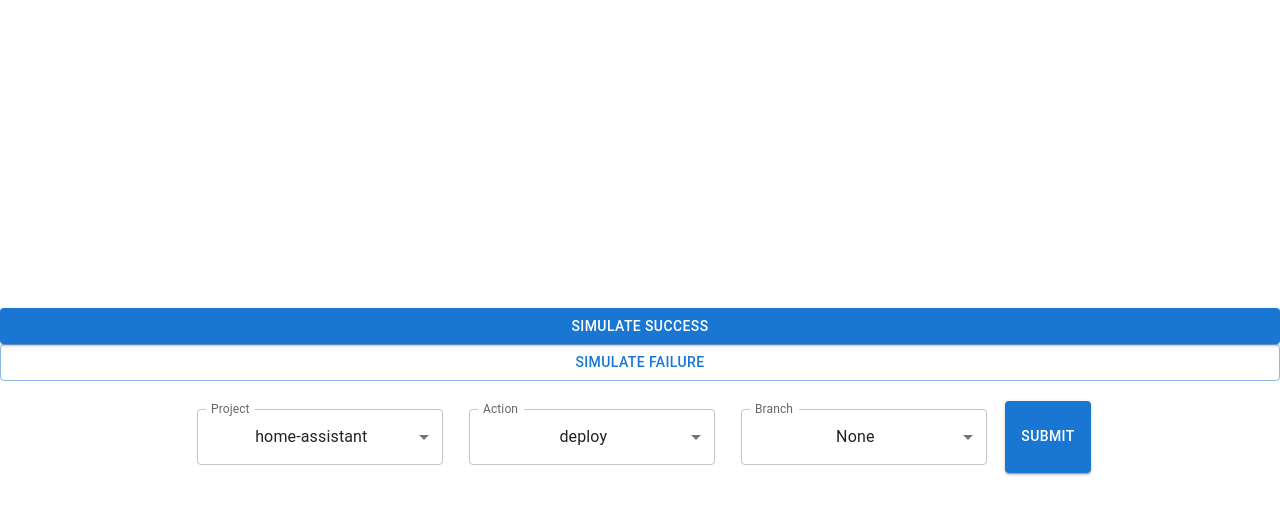
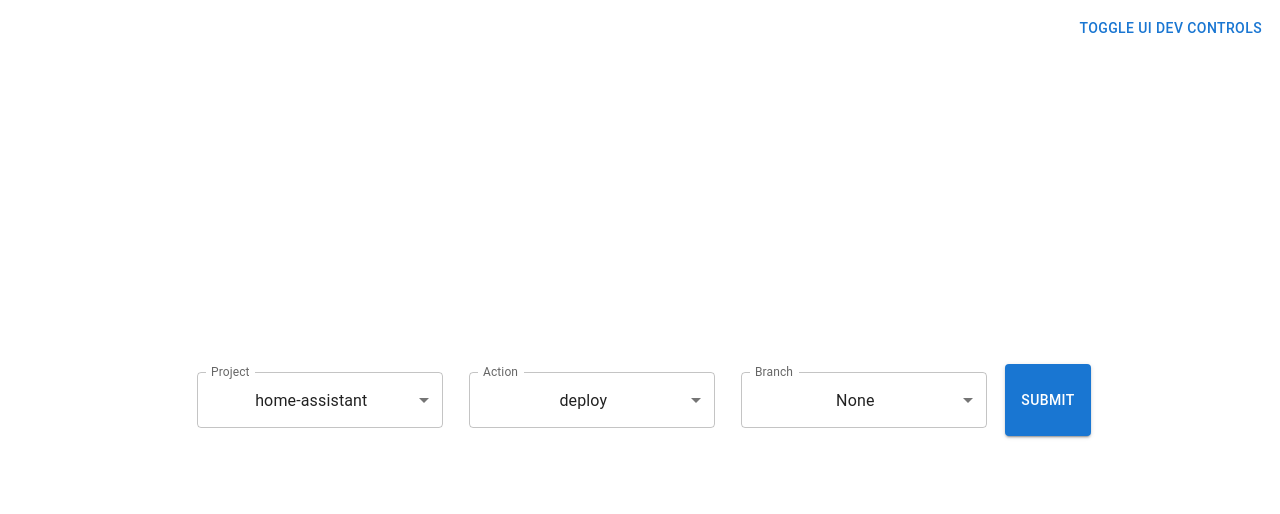
Before and after one commit to jaredwines/deployment-hub-ui, a React (Create React App) app: page / in a window 1280 px wide. Shown: the top 514 px of the page. Built offline with nearby package versions, Linux system fonts and the light colour scheme.

Commit message:
added ui dev controls toggle

```diff
--- a/src/App.tsx
+++ b/src/App.tsx
@@ -1,17 +1,22 @@
-import React from 'react';
+import React, {useState} from 'react';
 import {
   QueryClient,
   QueryClientProvider,
 } from '@tanstack/react-query'
 import DeploymentForm from "./components/deployment-form/DeploymentForm";
+import DevControls from "./components/dev-controls/DevControls";
 
 // Create a client
 const queryClient = new QueryClient()
 
 function App() {
+    const [isDevMode, setIsDevMode] = useState(false)
   return (
       <QueryClientProvider client={queryClient}>
-        <DeploymentForm/>
+          <div className={'page'}>
+              <DevControls onClick={() => setIsDevMode(!isDevMode)} />
+              <DeploymentForm isDev={isDevMode}/>
+          </div>
       </QueryClientProvider>
   );
 }
--- a/src/components/deployment-form/DeploymentForm.tsx
+++ b/src/components/deployment-form/DeploymentForm.tsx
@@ -12,12 +12,14 @@ import {submitCommand} from "./submitCommand";
 import {useTimeout} from "./useTimeout";
 
 type DeploymentFormProps = {
-    //
+    isDev: boolean
 }
 
 const alertTimeout = 5; // 5 seconds
 
-const DeploymentForm: React.FC<DeploymentFormProps> = ({}) => {
+const DeploymentForm: React.FC<DeploymentFormProps> = ({
+                                                           isDev
+                                                       }) => {
     const methods = useForm<Inputs>({
         defaultValues: {
             project: 'home-assistant',
@@ -76,9 +78,11 @@ const DeploymentForm: React.FC<DeploymentFormProps> = ({}) => {
         setActionOptions(() => getActionOptions());
     }, [getActionOptions, projectSelection])
 
-    return <div className={'page'}>
-        <Button variant="contained" type="button" onClick={() => setWasSuccessful(true)}>Simulate Success</Button>
-        <Button variant="outlined" type="button" onClick={() => setWasFailure(true)}>Simulate Failure</Button>
+    return <>
+        {isDev && <>
+            <Button variant="contained" type="button" onClick={() => setWasSuccessful(true)}>Simulate Success</Button>
+            <Button variant="outlined" type="button" onClick={() => setWasFailure(true)}>Simulate Failure</Button>
+        </> }
 
         {wasSuccessful && <Alert severity="success">
             <AlertTitle>Success</AlertTitle>
@@ -122,7 +126,7 @@ const DeploymentForm: React.FC<DeploymentFormProps> = ({}) => {
                 <Button variant="contained" type="submit">Submit</Button>
             </form>
         </FormProvider>
-    </div>;
+    </>;
 }
 
 export default DeploymentForm;
--- /dev/null
+++ b/src/components/dev-controls/DevControls.scss
@@ -0,0 +1,5 @@
+.dev-controls {
+    position: fixed;
+    top: 10px;
+    right: 10px;
+}
--- /dev/null
+++ b/src/components/dev-controls/DevControls.tsx
@@ -0,0 +1,20 @@
+import React from 'react';
+import classNames from 'classnames';
+import './DevControls.scss';
+import { Button } from "@mui/material";
+
+interface DevControlsProps {
+    className?: string
+    onClick: () => void
+}
+
+const DevControls: React.FC<DevControlsProps> = ({
+    className,
+     onClick
+}) => {
+    return <div className={classNames('dev-controls',className)}>
+        <Button onClick={onClick} >Toggle UI Dev Controls</Button>
+    </div>;
+}
+
+export default DevControls;
```
